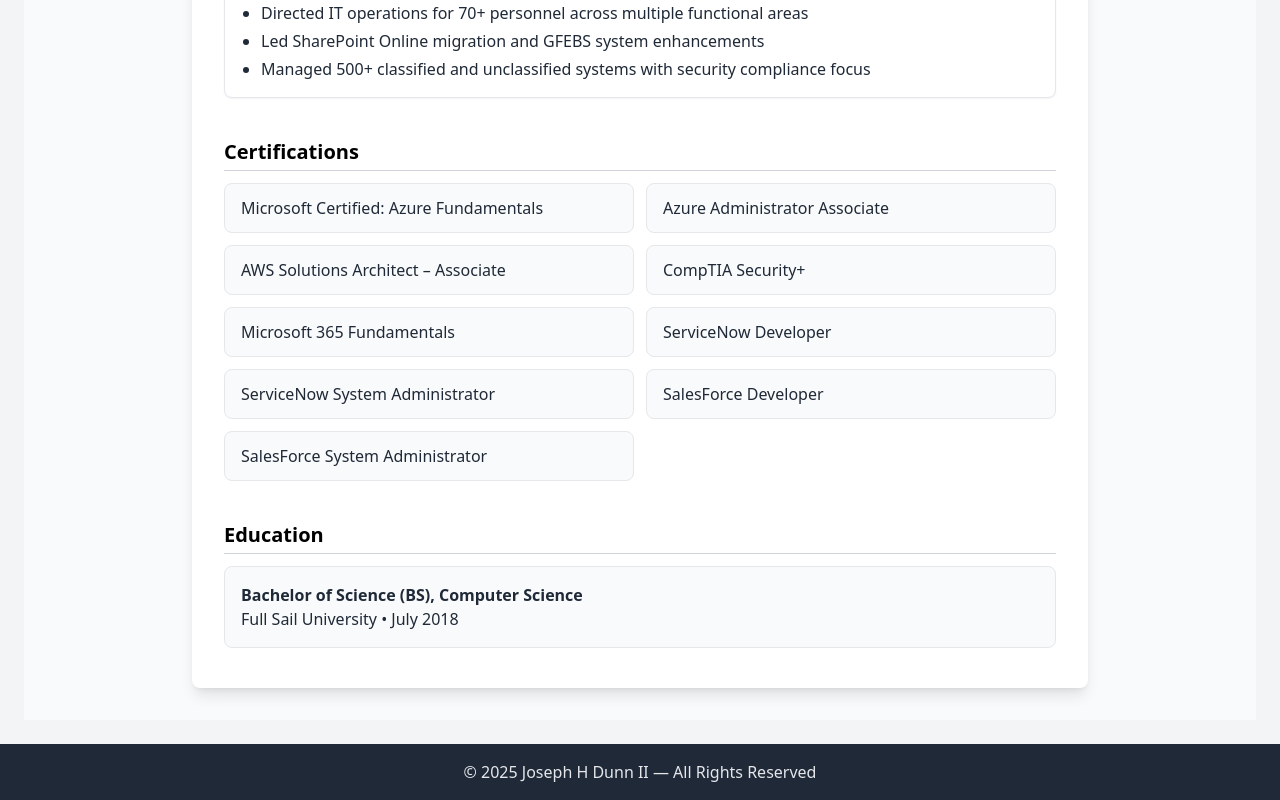
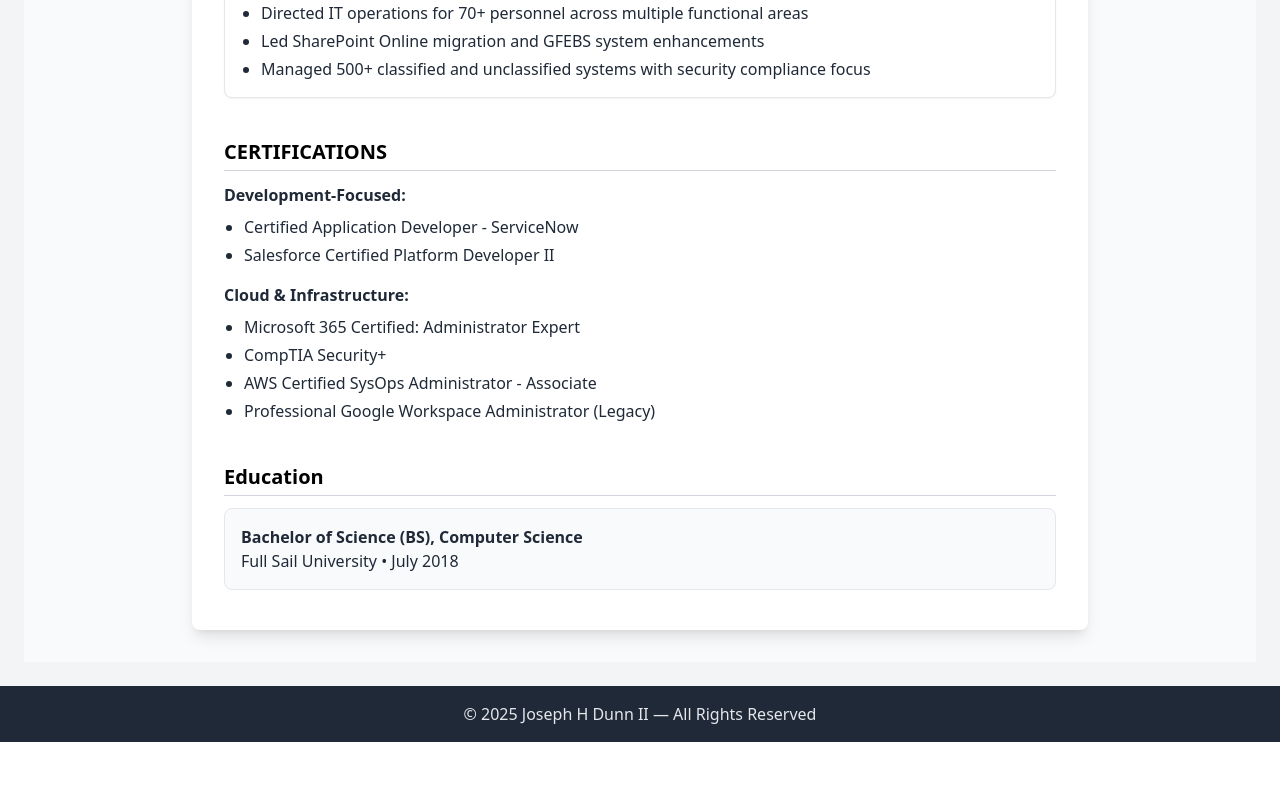
Before and after one commit to joedunn123456789/joedunn123456789, a React (Vite) app: page /#/resume in a window 1280 px wide. Shown: the part 4158-4958 px from the top of the page. After the commit the page ends 4900 px from the top, so only its background shows below. Built offline with nearby package versions, Linux system fonts and the light colour scheme; what @react-pdf/renderer would draw is missing.

Commit message:
update skills section

```diff
--- a/src/data/resumeData.ts
+++ b/src/data/resumeData.ts
@@ -124,6 +124,19 @@
   "Scrum Project Execution & Reporting"
 ];
 
+export const certificationCategories = {
+  "Development-Focused": [
+    "Certified Application Developer - ServiceNow",
+    "Salesforce Certified Platform Developer II"
+  ],
+  "Cloud & Infrastructure": [
+    "Microsoft 365 Certified: Administrator Expert",
+    "CompTIA Security+",
+    "AWS Certified SysOps Administrator - Associate",
+    "Professional Google Workspace Administrator (Legacy)"
+  ]
+};
+
 export const certifications: string[] = [
   "Microsoft Certified: Azure Fundamentals",
   "Azure Administrator Associate",
--- a/src/pages/Resume.tsx
+++ b/src/pages/Resume.tsx
@@ -1,4 +1,4 @@
-import { skillCategories, certifications, education } from '../data/resumeData';
+import { skillCategories, certificationCategories, education } from '../data/resumeData';
 import { usePDFExport } from '../hooks/ResumePage/usePDFExport';
 
 const Resume: React.FC = () => {
@@ -312,15 +312,17 @@
           {/* Certifications */}
           <section>
             <h2 className="text-xl font-semibold border-b border-gray-300 pb-1 mb-3">
-              Certifications
+              CERTIFICATIONS
             </h2>
-            <div className="grid grid-cols-1 md:grid-cols-2 gap-3">
-              {certifications.map((c) => (
-                <div
-                  key={c}
-                  className="px-4 py-3 rounded-lg bg-gray-50 border border-gray-200"
-                >
-                  <span className="text-gray-800">{c}</span>
+            <div className="space-y-4">
+              {Object.entries(certificationCategories).map(([category, categoryCerts]) => (
+                <div key={category}>
+                  <h3 className="font-semibold text-gray-800 mb-2">{category}:</h3>
+                  <ul className="list-disc pl-5 space-y-1 text-gray-800">
+                    {categoryCerts.map((cert) => (
+                      <li key={cert}>{cert}</li>
+                    ))}
+                  </ul>
                 </div>
               ))}
             </div>
```
